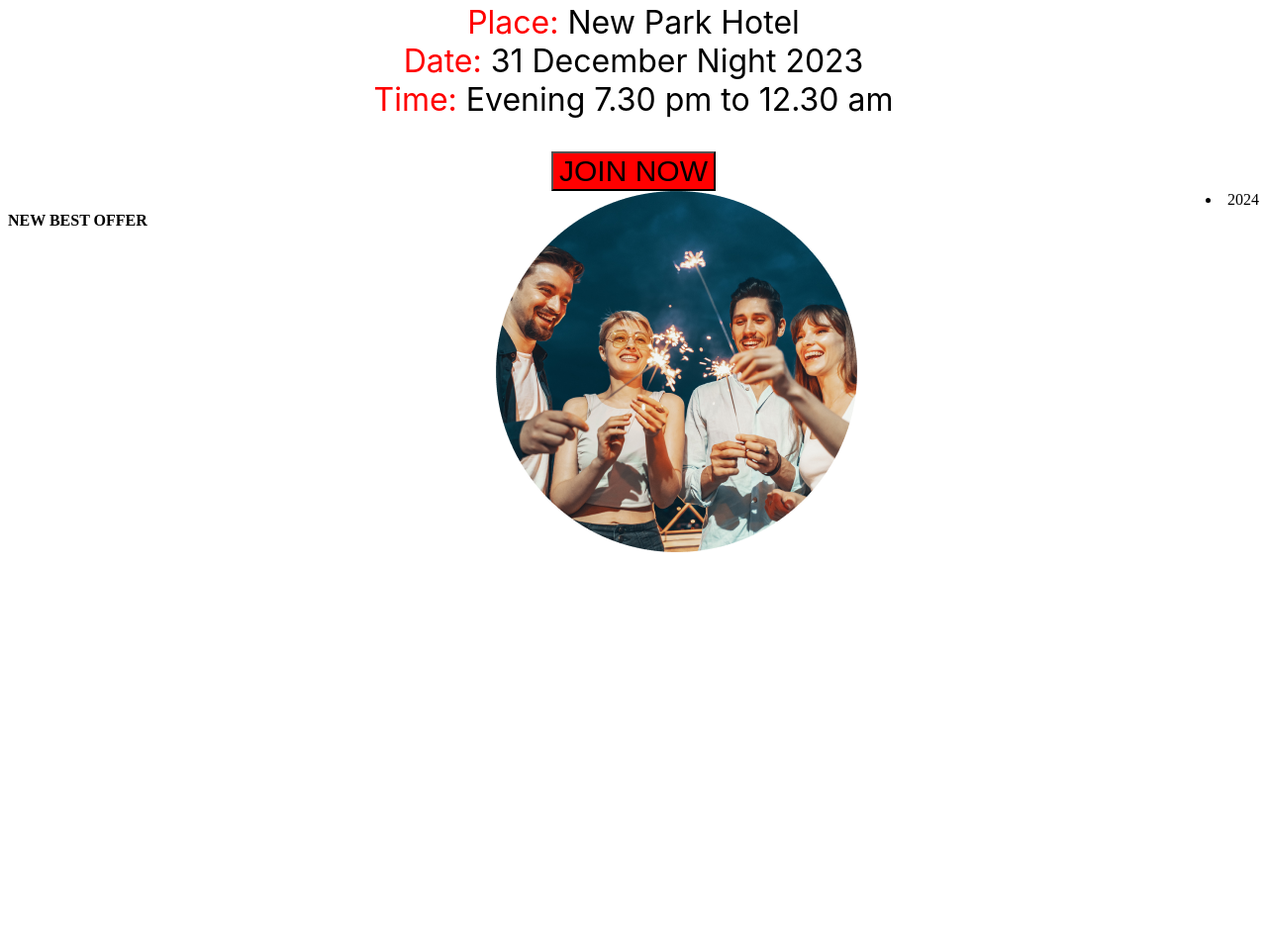
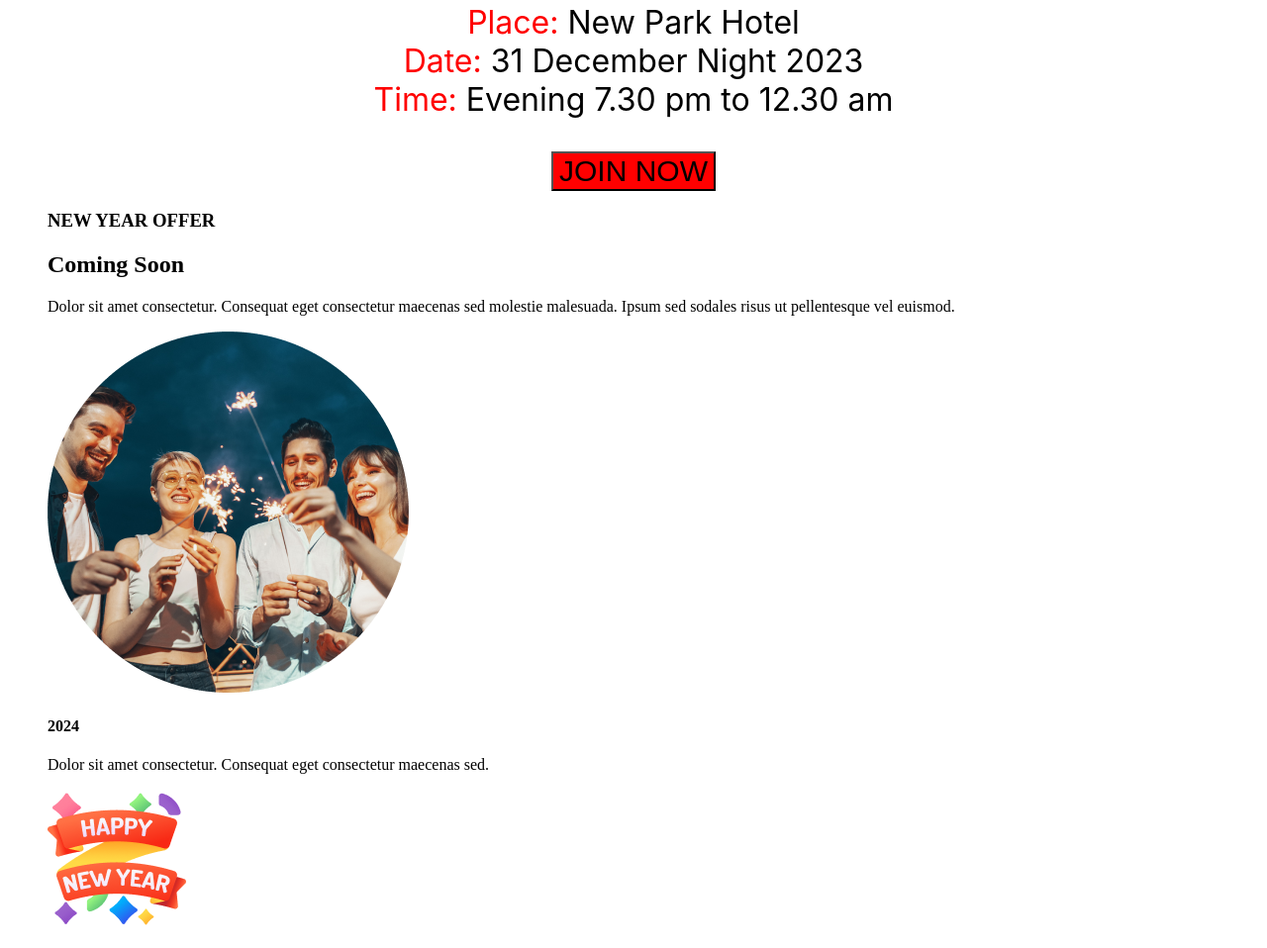
Before and after one commit to ashrafullalamkawsar/Assignment1, a plain HTML site: page index.html in a window 1280 px wide. Shown: the part 2422-3380 px from the top of the page at 99% size. Before the commit the page ends 2988 px from the top, so only its background shows below. Drawn offline with Linux system fonts and the light colour scheme.

Commit message:
assignment done

```diff
--- a/Styles/style.css
+++ b/Styles/style.css
@@ -84,14 +84,10 @@ margin-left: 400px;
     background-color: red;
     font-size: 30px;
   }
-.best-offer{
+  best-offer{
     display: flex;
     justify-content: space-between;
-
 }
-/* background: linear-gradient(
-    to top,
-    rgba(224, 224, 224, 0),
-    rgba(0, 0, 0, 1)
-  ),
-  url('resources/Banner\ Image.png'); */
+.best-offer li{
+  list-style: none;
+}
--- a/index.html
+++ b/index.html
@@ -43,10 +43,15 @@
             <button class="join-now">JOIN NOW</button>
     </section>
     <section class="best-offer">
-     <h4>NEW BEST OFFER</h3>
-
-     <img src="resources/Ellipse 1.png" alt="">
-     <li>2024</li>
+        <ul>
+            <li><h3>NEW YEAR OFFER</h3>
+            <h2>Coming Soon</h2>
+        <p>Dolor sit amet consectetur. Consequat eget consectetur maecenas sed molestie malesuada. Ipsum sed sodales risus ut pellentesque vel euismod. </p></li>
+        <li><img src="resources/Ellipse 1.png" alt=""></li>
+        <li><h4>2024</h4>
+        <p>Dolor sit amet consectetur. Consequat eget consectetur maecenas sed.</p>
+        <img src="resources/Group 96.png" alt=""></li>
+        </ul>
 
 
     </section>
```
